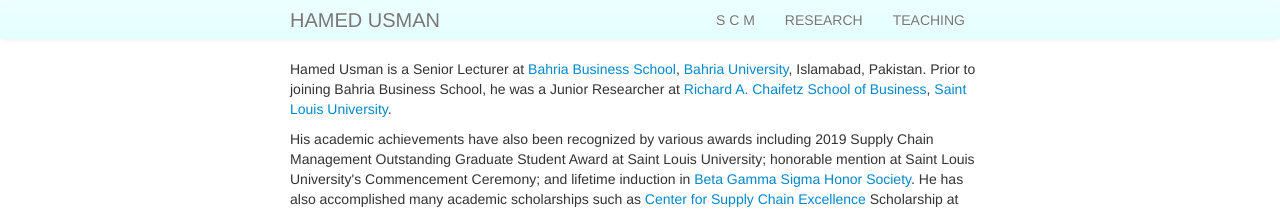
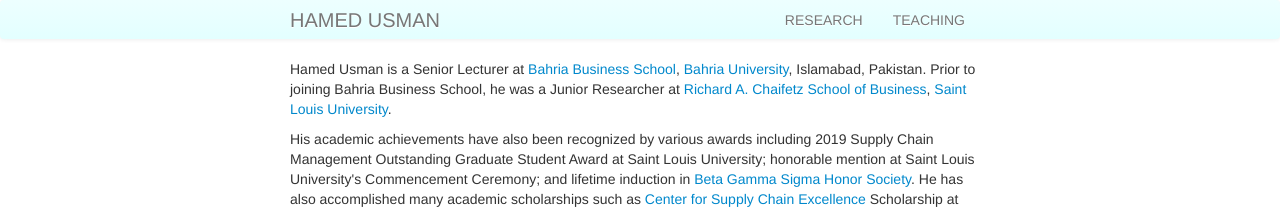
Before and after one commit to hamedusman/hamedusman.github.io, a Jekyll site: the page built from index.md, in a window 1280 px wide. Shown: the top 209 px of the page. Built offline with Jekyll 4.4.1, drawn with Linux system fonts in a browser that asks for light colours.

Commit message:
Update default.html

```diff
--- a/_includes/themes/twitter/default.html
+++ b/_includes/themes/twitter/default.html
@@ -35,7 +35,7 @@
         <div class="container-narrow">
           <a class="brand" href="{{ HOME_PATH }}">{{ site.title }}</a>
           <ul class="nav">
-            <li><a href="http://101scm.github.io"><p class="hover-underline-animation">S C M</p></a></li>
+            <!--<li><a href="http://101scm.github.io"><p class="hover-underline-animation">S C M</p></a></li>-->
             <!--<li><a href="{{ BASE_PATH }}/assets/résumé.pdf" rel="noopener noreferrer" target="_blank"><p class="hover-underline-animation">Résumé</p></a></li>-->
             <li><a href="/pages/research"><p class="hover-underline-animation">RESEARCH</p></a></li>
             <li><a href="/pages/teaching"><p class="hover-underline-animation">TEACHING</p></a></li>
```
